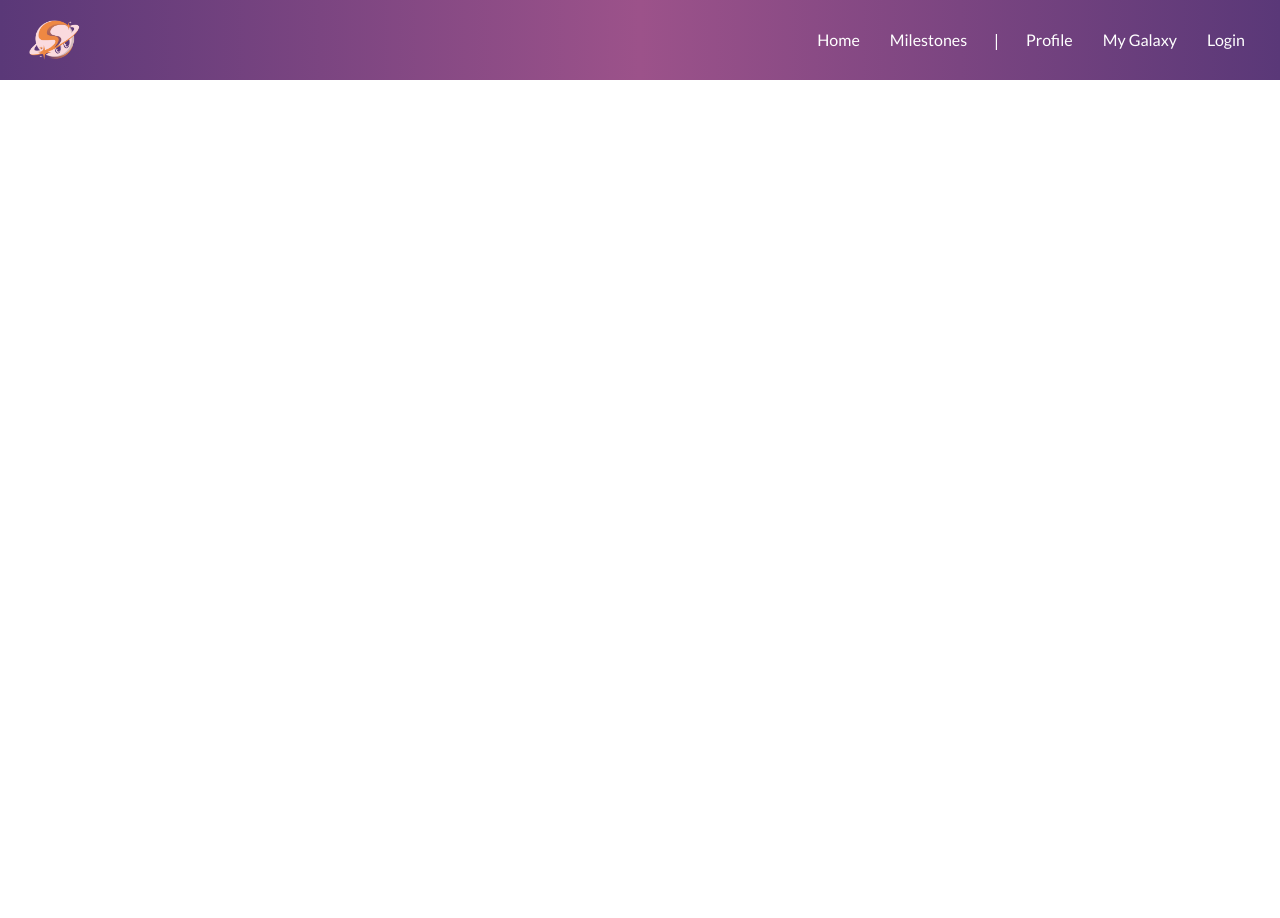
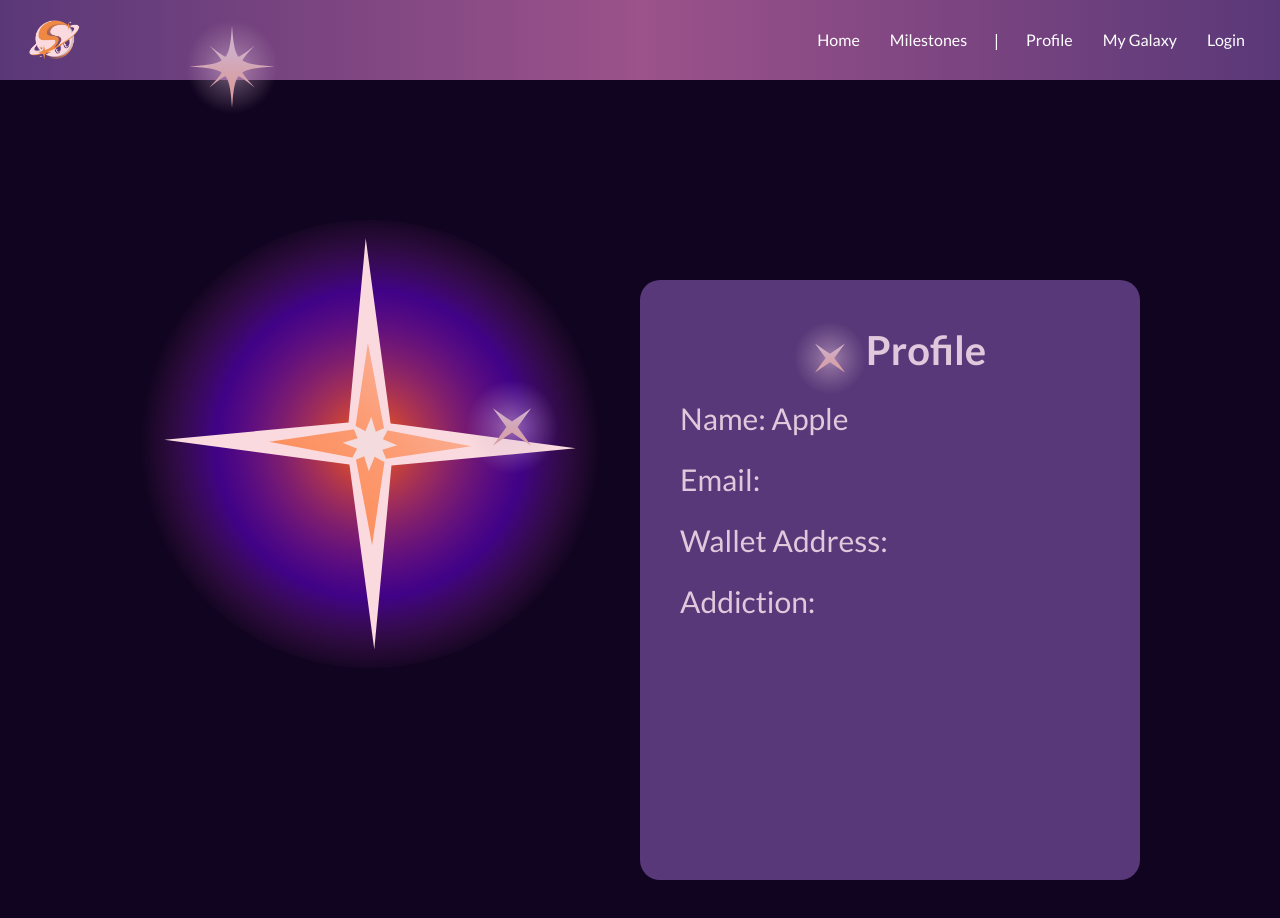
Before and after one commit to eunicegwee/oh-stellar, a SvelteKit app: page /profile in a window 1280 px wide. Shown: the top 918 px of the page. Before the commit the page ends 800 px from the top, so only its background shows below. Built offline with nearby package versions, Linux system fonts and the light colour scheme.

Commit message:
Update Profile Page

```diff
--- a/src/routes/(protected)/profile/+page.svelte
+++ b/src/routes/(protected)/profile/+page.svelte
@@ -0,0 +1,102 @@
+<script>
+    // import Star from "$lib/components/galaxy/Star.svelte";
+
+    // let star;
+
+    let name = "Apple";
+
+  </script>
+
+
+  <div class="galaxy">
+    <div class="star">
+      <img class="mainstar" src="/images/galaxy/main-star/main-star-1.svg" alt="main star">
+      <img class="smallstar" src="/images/small-star-3.svg" alt="small star">
+      <img class="smallstar2" src="/images/small-star-2.svg" alt="small star 2">
+    </div>
+    <div class="details">
+      <div class="profile">
+        <img class="profilestar" src="/images/small-star-2.svg" alt="profile star">
+        <p>Profile</p>
+      </div>
+      <div class="name">
+        <p>Name: {name} </p>
+      </div>
+      <div class="email">
+        <p>Email:</p>
+      </div>
+      <div class="wallet">
+        <p>Wallet Address:</p>
+      </div>
+      <div class="addiction">
+        <p>Addiction: </p>
+      </div>
+    </div>
+  </div>
+
+
+  <style>
+    .galaxy {
+        height: 1000px;
+        display: flex;
+        align-items: center;
+        justify-content: center;
+        padding: 140px;
+      }
+
+
+    .smallstar{
+      height: auto;
+      position: relative;
+      width: 20%;
+      bottom: 90%;
+      left: 10%;
+
+    }
+
+    .smallstar2{
+      height: auto;
+      width: 20%;
+      position: relative;
+      bottom: 40%;
+      left: 50%;
+    }
+
+    .details {
+      background-color: #583878;
+      border-radius: 20px;
+      height: 600px;
+      width: 50%;
+      box-sizing: border-box;
+      display: flex;
+      flex-direction: column;
+      padding: 40px;
+    }
+
+    .name, .email, .wallet, .addiction {
+      color:#E2C8DC;
+      font-family: "Lato";
+      font-size: 30px;
+
+    }
+
+    .profile {
+      color: #E2C8DC;
+      text-align: center;
+      font-family: 'Lato';
+      font-size: 40px;
+      font-weight: bolder;
+      display: flex;
+      flex-direction: row;
+      justify-content: center;
+
+    }
+
+    .star {
+      height: 100%;
+      width: 50%;
+      z-index: 1;
+      padding-right: 40px;
+      position: relative;
+    }
+  </style>
```
